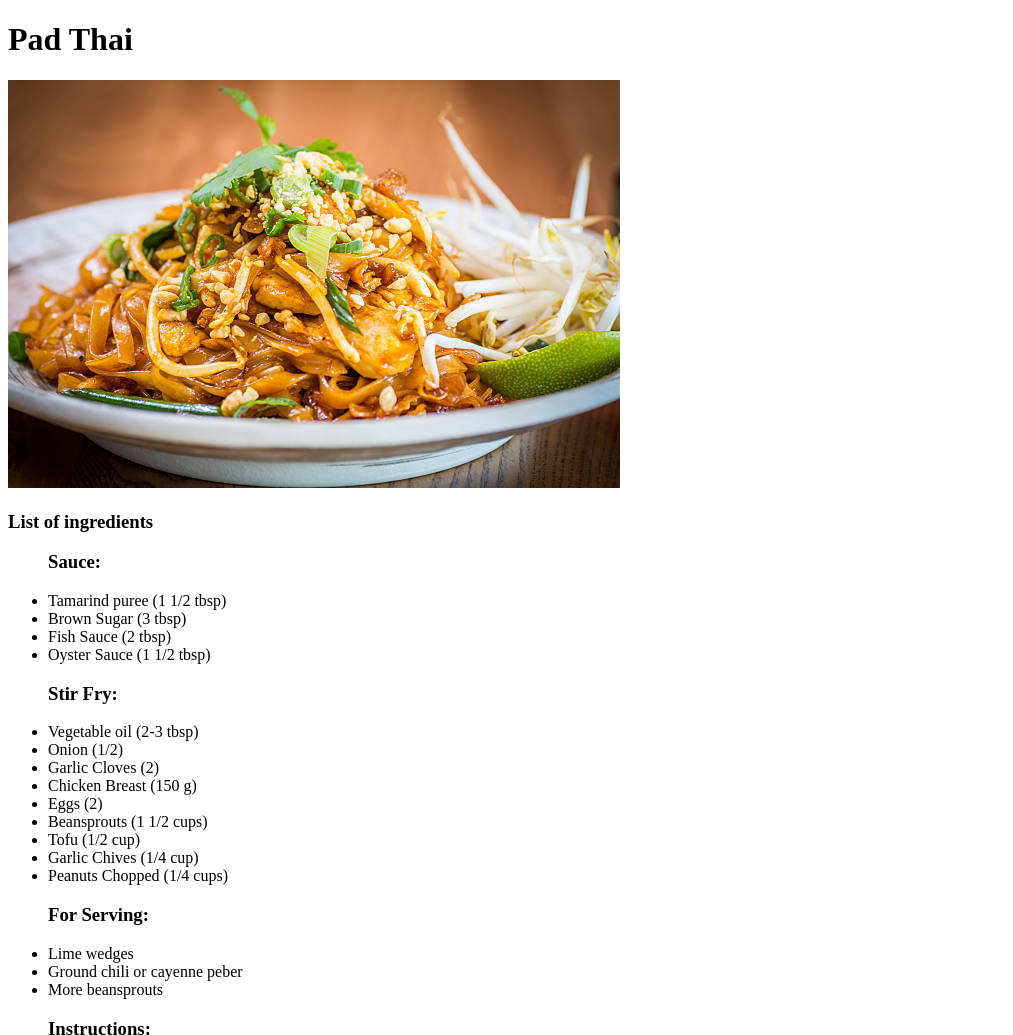
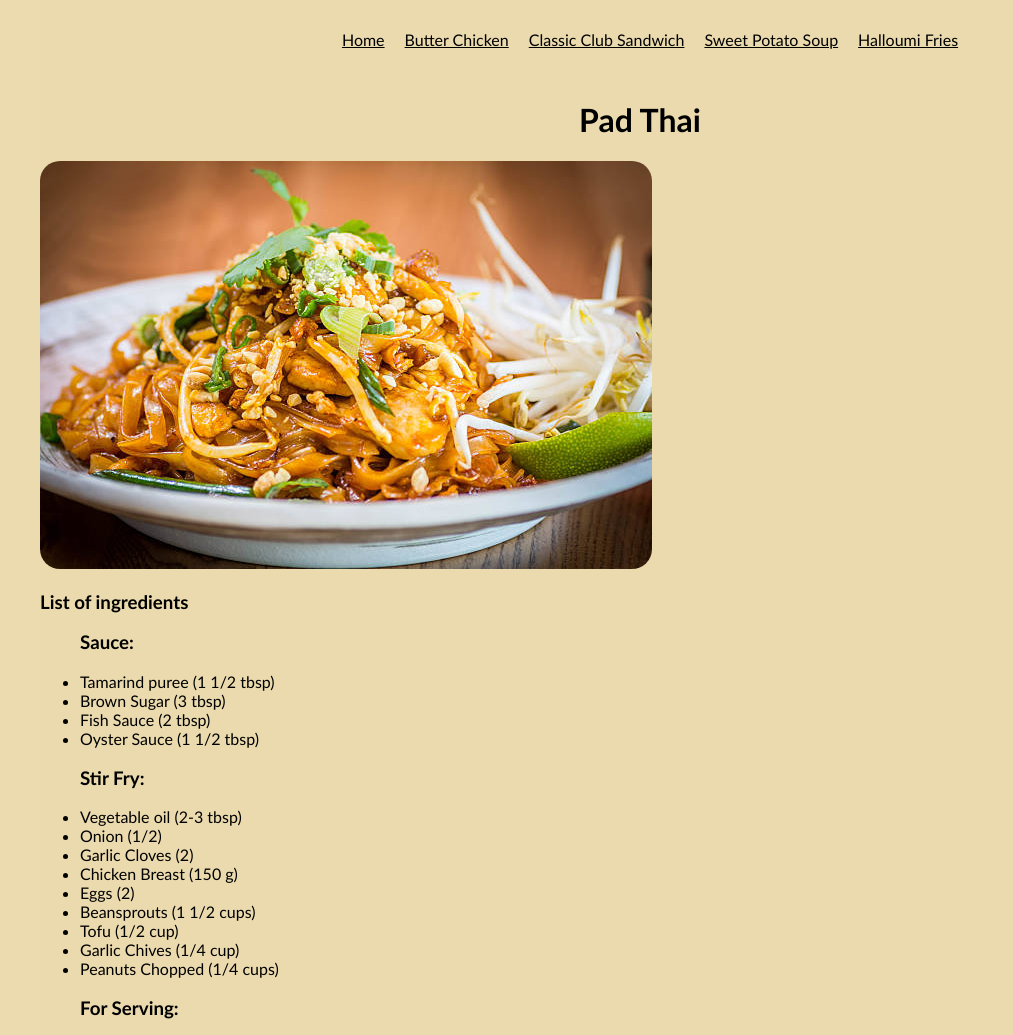
Before and after one commit to MR1092/odin-recipes, a plain HTML site: page recipes/pad_thai.html in a window 1280 px wide. Shown: the top 1035 px of the page, without its empty margins (0-1013 px from the left). Drawn offline with Linux system fonts and the light colour scheme.

Commit message:
Almost complete. Need to fix recipe sites

```diff
--- a/recipes/pad_thai.html
+++ b/recipes/pad_thai.html
@@ -4,11 +4,23 @@
     <meta charset="UTF-8">
     <meta name="viewport" content="width=device-width, initial-scale=1.0">
     <title>Pad Thai</title>
+    <link rel="stylesheet" href="style.css">
 </head>
 <body>
+    <nav>
+        <div class="nav-items">
+            <a href="file:///home/marc_rochester1092/repos/odin-recipes/index.html">Home</a>
+            <a href="butter_chicken.html">Butter Chicken</a>
+            <a href="club_sandwich.html">Classic Club Sandwich</a>
+            <a href="sweetpotato_soup.html">Sweet Potato Soup</a>
+            <a href="halloumi_fries.html">Halloumi Fries</a>
+        </div>
+    </nav>
     <h1>Pad Thai</h1>
     <img src="pad_thai.jpg" alt="A picture of a delicious bowl of pad thai">
-    <h3>List of ingredients</h3>
+    <div>
+        <h3>List of ingredients</h3>
+    </div>
     <ul>
         <h3>Sauce:</h3>
         <li>Tamarind puree (1 1/2 tbsp)</li>
```
Also changed, not shown: recipes/butter_chicken.html (+1 -1 lines), recipes/club_sandwich.html (+13 -1 lines), recipes/halloumi_fries.html (+10 -0 lines), recipes/sweetpotato_soup.html (+13 -2 lines).
